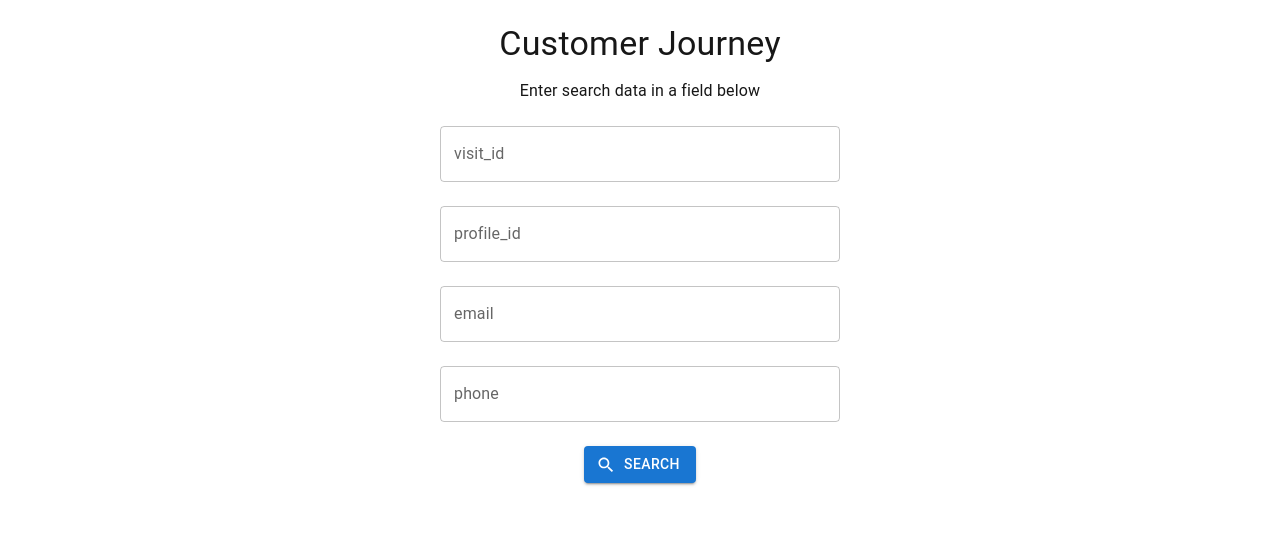
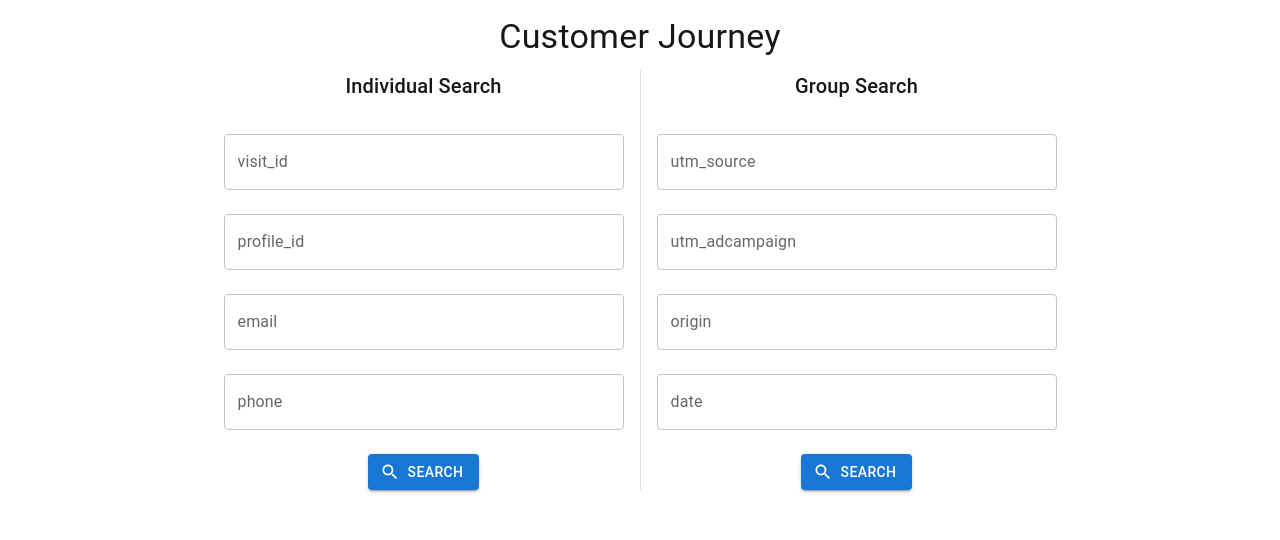
Before and after one commit to farooqsah/ar-customer-journey-vis, a Next.js app: page /user-search in a window 1280 px wide. Shown: the part 159-699 px from the top of the page. Built offline with nearby package versions, Linux system fonts and the light colour scheme.

Commit message:
Add basic group search and agg vis margin

```diff
--- a/src/app/aggregate-visualizer/page.js
+++ b/src/app/aggregate-visualizer/page.js
@@ -4,6 +4,7 @@ import React, { useState } from 'react';
 import { Chart } from 'react-google-charts';
 import Layout from '../components/Layout';
 import {
+  Box,
   FormControl,
   FormControlLabel,
   Radio,
@@ -111,6 +112,7 @@ const AggregateVisualizer = () => {
 
   return (
     <Layout>
+      <Box margin="0 10px">
         <FormControl component="fieldset">
           <RadioGroup
             row
@@ -124,8 +126,16 @@ const AggregateVisualizer = () => {
               control={<Radio />}
               label="Gradient"
             />
-          <FormControlLabel value="source" control={<Radio />} label="Source" />
-          <FormControlLabel value="target" control={<Radio />} label="Target" />
+            <FormControlLabel
+              value="source"
+              control={<Radio />}
+              label="Source"
+            />
+            <FormControlLabel
+              value="target"
+              control={<Radio />}
+              label="Target"
+            />
             <FormControlLabel value="none" control={<Radio />} label="None" />
           </RadioGroup>
         </FormControl>
@@ -136,6 +146,7 @@ const AggregateVisualizer = () => {
           data={data}
           options={options}
         />
+      </Box>
     </Layout>
   );
 };
--- a/src/app/user-search/page.js
+++ b/src/app/user-search/page.js
@@ -2,7 +2,7 @@
 
 import React, { useState } from 'react';
 import SearchIcon from '@mui/icons-material/Search';
-import { Box, Button, TextField, Typography } from '@mui/material';
+import { Box, Button, TextField, Typography, Divider } from '@mui/material';
 import { useForm, Controller } from 'react-hook-form';
 import { useRouter } from 'next/navigation';
 import Layout from '../components/Layout';
@@ -16,21 +16,38 @@ const removeEmptyValues = (obj) => {
 const UserSearch = () => {
   const router = useRouter();
   const { control, handleSubmit } = useForm();
-  const [errorMessage, setErrorMessage] = useState('');
+  const [individualErrorMessage, setIndividualErrorMessage] = useState('');
+  const [groupErrorMessage, setGroupErrorMessage] = useState('');
 
-  const onSubmit = (data) => {
+  const onSubmitIndividual = (data) => {
     const enteredData = removeEmptyValues(data);
 
     if (Object.keys(enteredData).length === 0) {
-      setErrorMessage('Please enter at least one search field');
+      setIndividualErrorMessage('Please enter at least one search field');
       return;
     }
 
-    setErrorMessage(''); // Clear any previous error messages
+    setIndividualErrorMessage(''); // Clear any previous error messages
 
     // Navigate to the next page with form data as query parameters
     router.push(
       `/visitor-session?${new URLSearchParams(enteredData).toString()}`
+    );
+  };
+
+  const onSubmitGroup = (data) => {
+    const enteredData = removeEmptyValues(data);
+
+    if (Object.keys(enteredData).length === 0) {
+      setGroupErrorMessage('Please enter at least one search field');
+      return;
+    }
+
+    setGroupErrorMessage(''); // Clear any previous error messages
+
+    // Navigate to the next page with form data as query parameters
+    router.push(
+      `/aggregate-visualizer?${new URLSearchParams(enteredData).toString()}`
     );
   };
 
@@ -47,18 +64,24 @@ const UserSearch = () => {
         <Typography variant="h4" gutterBottom>
           Customer Journey
         </Typography>
-        <Typography variant="subtitle1" gutterBottom>
-          Enter search data in a field below
-        </Typography>
+        <Box
+          display="flex"
+          justifyContent="center"
+          alignItems="flex-start"
+          width="75vw"
+        >
           <Box
             component="form"
-          onSubmit={handleSubmit(onSubmit)}
+            onSubmit={handleSubmit(onSubmitIndividual)}
             display="flex"
             flexDirection="column"
             alignItems="center"
             width="100%"
             maxWidth="400px"
           >
+            <Typography variant="h6" sx={{ marginBottom: 2 }}>
+              Individual Search
+            </Typography>
             {['visit_id', 'profile_id', 'email', 'phone'].map((fieldName) => (
               <Controller
                 key={fieldName}
@@ -76,9 +99,58 @@ const UserSearch = () => {
                 )}
               />
             ))}
-          {errorMessage && (
+            {individualErrorMessage && (
               <Typography color="error" variant="body2" sx={{ marginTop: 1 }}>
-              {errorMessage}
+                {individualErrorMessage}
+              </Typography>
+            )}
+            <Button
+              type="submit"
+              variant="contained"
+              color="primary"
+              startIcon={<SearchIcon />}
+              sx={{ marginTop: 2 }}
+            >
+              Search
+            </Button>
+          </Box>
+
+          <Divider orientation="vertical" flexItem sx={{ marginX: 2 }} />
+
+          <Box
+            component="form"
+            onSubmit={handleSubmit(onSubmitGroup)}
+            display="flex"
+            flexDirection="column"
+            alignItems="center"
+            width="100%"
+            maxWidth="400px"
+          >
+            <Typography variant="h6" sx={{ marginBottom: 2 }}>
+              Group Search
+            </Typography>
+            {['utm_source', 'utm_adcampaign', 'origin', 'date'].map(
+              (fieldName) => (
+                <Controller
+                  key={fieldName}
+                  name={fieldName}
+                  control={control}
+                  defaultValue=""
+                  render={({ field }) => (
+                    <TextField
+                      {...field}
+                      label={fieldName}
+                      variant="outlined"
+                      margin="normal"
+                      fullWidth
+                    />
+                  )}
+                />
+              )
+            )}
+            {groupErrorMessage && (
+              <Typography color="error" variant="body2" sx={{ marginTop: 1 }}>
+                {groupErrorMessage}
               </Typography>
             )}
             <Button
@@ -92,6 +164,7 @@ const UserSearch = () => {
             </Button>
           </Box>
         </Box>
+      </Box>
     </Layout>
   );
 };
```
Lines whose indentation alone changed are shown as unchanged.
